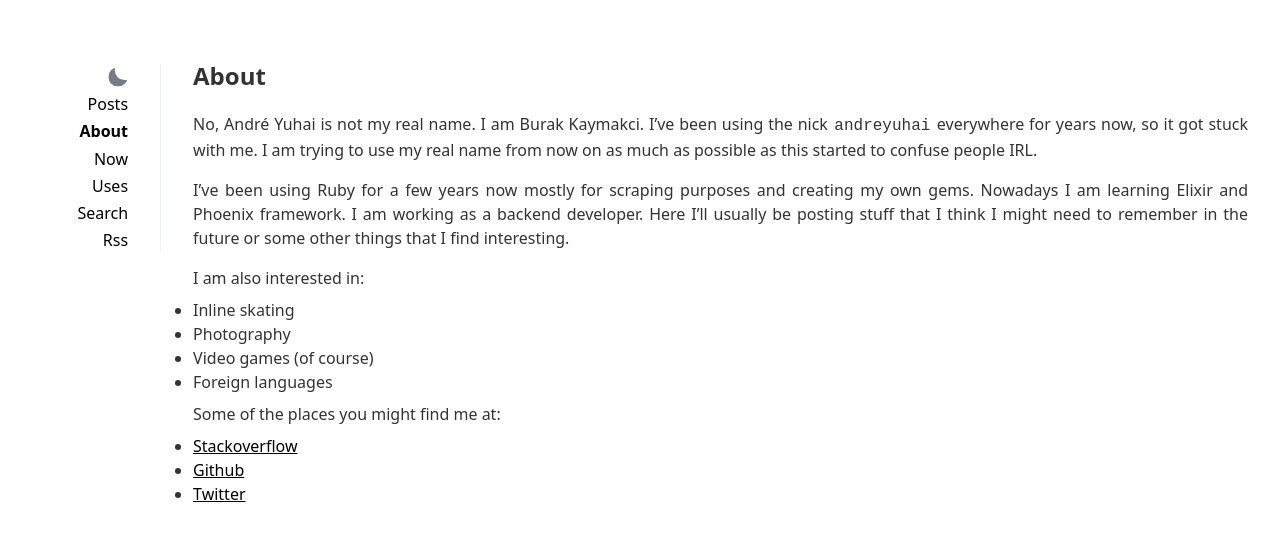
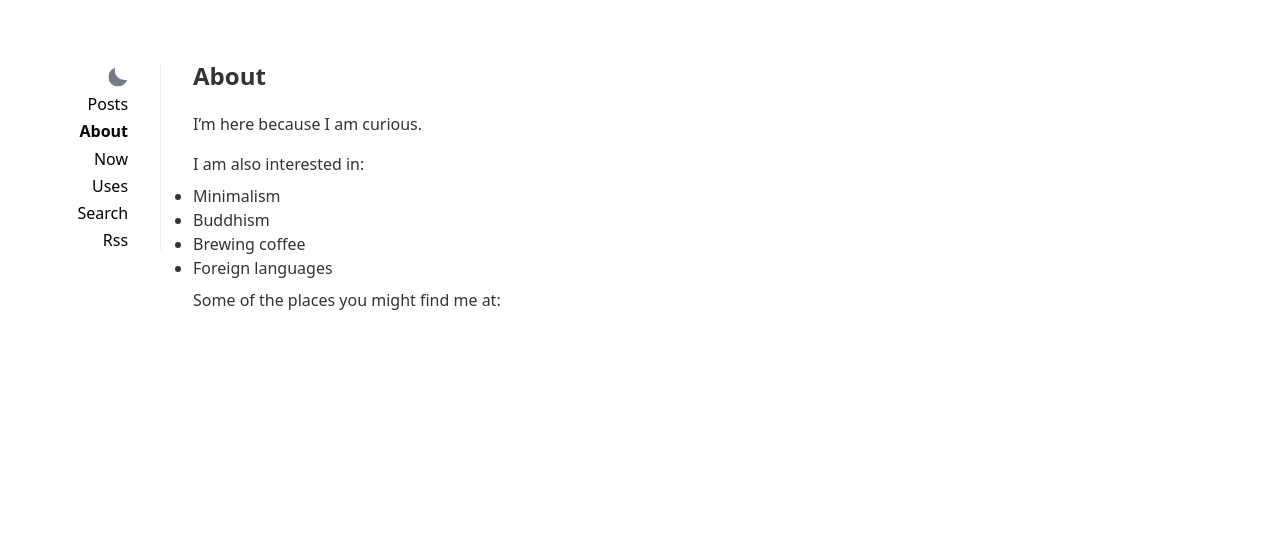
Before and after one commit to pinkfloppydisk/cautious-memory, a Jekyll site: the page built from _pages/about.md, in a window 1280 px wide. Shown: the top 541 px of the page. Built offline with Jekyll 4.4.1, drawn with Linux system fonts in a browser that asks for light colours; comment, search, counter and statistics services are not loaded.

Commit message:
About page update

```diff
--- a/_pages/about.md
+++ b/_pages/about.md
@@ -3,18 +3,13 @@ layout: page
 title: About
 ---
 
-No, André Yuhai is not my real name. I am Burak Kaymakci. I've been using the nick `andreyuhai` everywhere for years now, so it got stuck with me. I am trying to use my real name from now on as much as possible as this started to confuse people IRL.
-
-I've been using Ruby for a few years now mostly for scraping purposes and creating my own gems. Nowadays I am learning Elixir and Phoenix framework. I am working as a backend developer. Here I'll usually be posting stuff that I think I might need to remember in the future or some other things that I find interesting.
+I'm here because I am curious.
 
 I am also interested in:
-- Inline skating
-- Photography
-- Video games (of course)
+- Minimalism
+- Buddhism
+- Brewing coffee
 - Foreign languages
 
+
 Some of the places you might find me at:
-
-- [Stackoverflow](https://stackoverflow.com/users/4796762)
-- [Github](https://github.com/andreyuhai)
-- [Twitter](https://twitter.com/andreyuhai)
```
